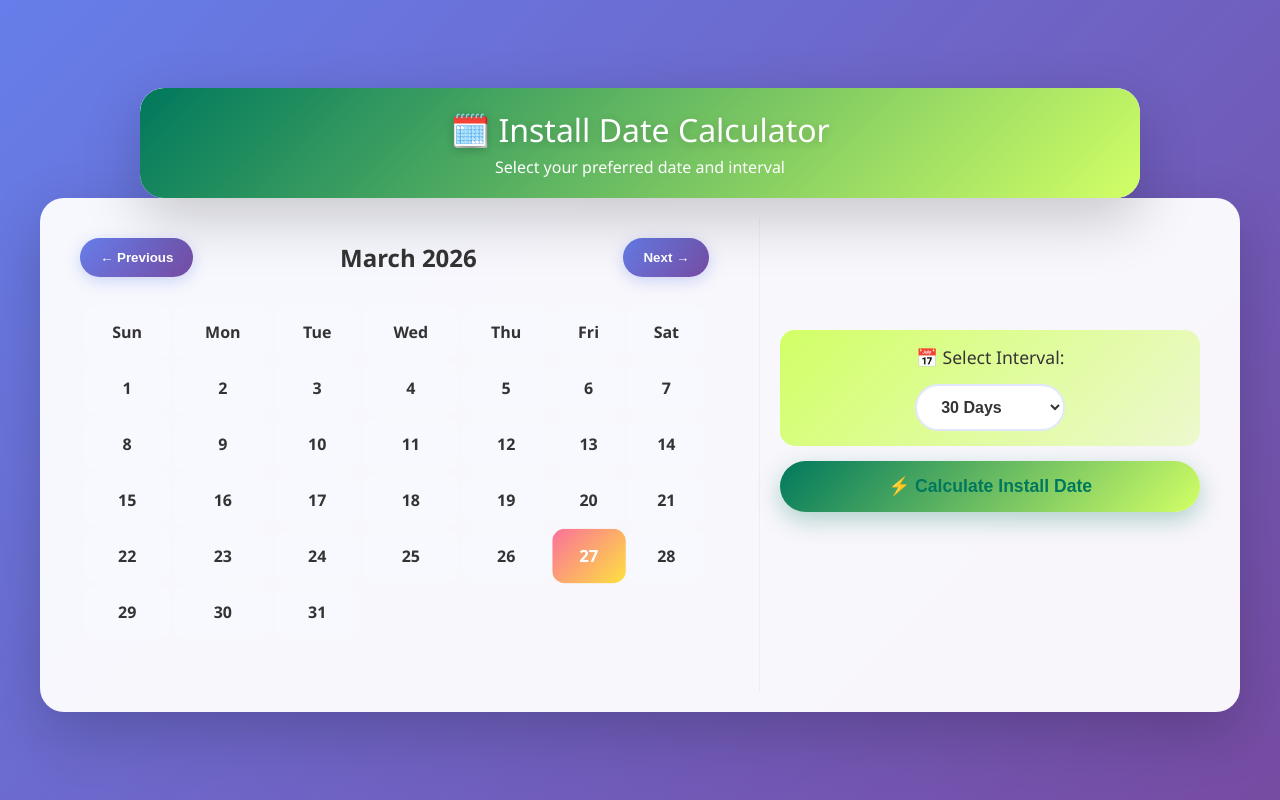
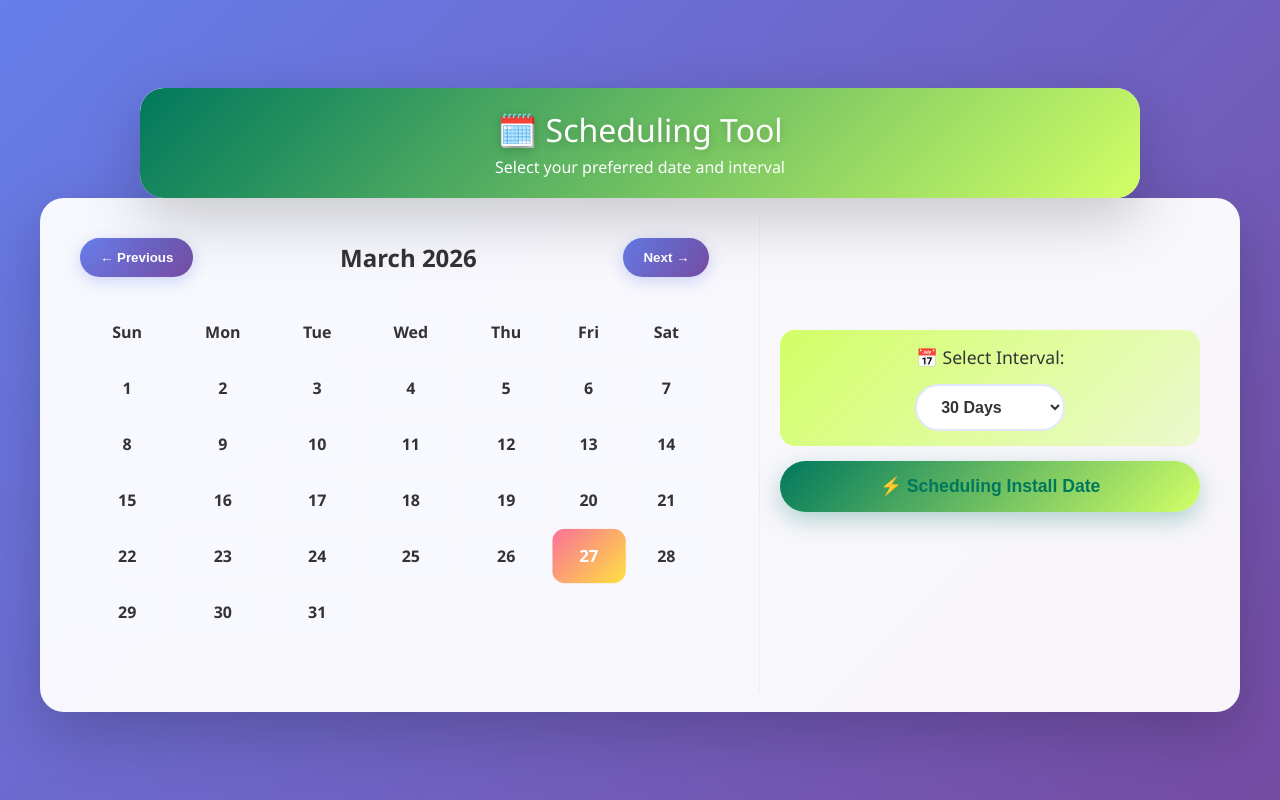
Before and after one commit to antoinettesmith/install-date-calculator, a plain HTML site: page index.html in a window 1280 px wide. Drawn offline with Linux system fonts and the light colour scheme.

Commit message:
Rename Install Date Calculator to Scheduling Tool

```diff
--- a/index.html
+++ b/index.html
@@ -402,7 +402,7 @@
 <div class="wrapper">
   <div class="container">
     <div class="header">
-      <h1>🗓️ Install Date Calculator</h1>
+      <h1>🗓️ Scheduling Tool</h1>
       <p>Select your preferred date and interval</p>
     </div>
     </div>
@@ -440,7 +440,7 @@
       </div>
 
       <button class="calculate-btn" onclick="calculateNextInstallDate()">
-        ⚡ Calculate Install Date
+        ⚡ Scheduling Install Date
       </button>
 
       <div class="results" id="results">
```
